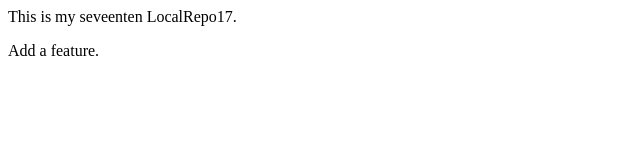
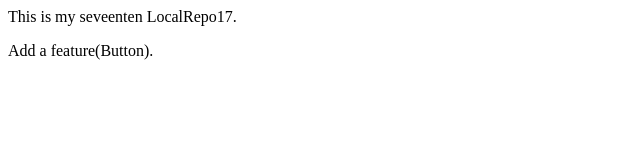
Before and after one commit to Abhay8376/LocalRepo17, a plain HTML site: page index.html in a window 1280 px wide. Shown: the full height of the page, 0-640 px from the left. Drawn offline with Linux system fonts and the light colour scheme.

Commit message:
added Button Feature

```diff
--- a/index.html
+++ b/index.html
@@ -1,2 +1,2 @@
 <p>This is my seveenten LocalRepo17.</p>
-<p>Add a feature.</p>
+<p>Add a feature(Button).</p>
```
